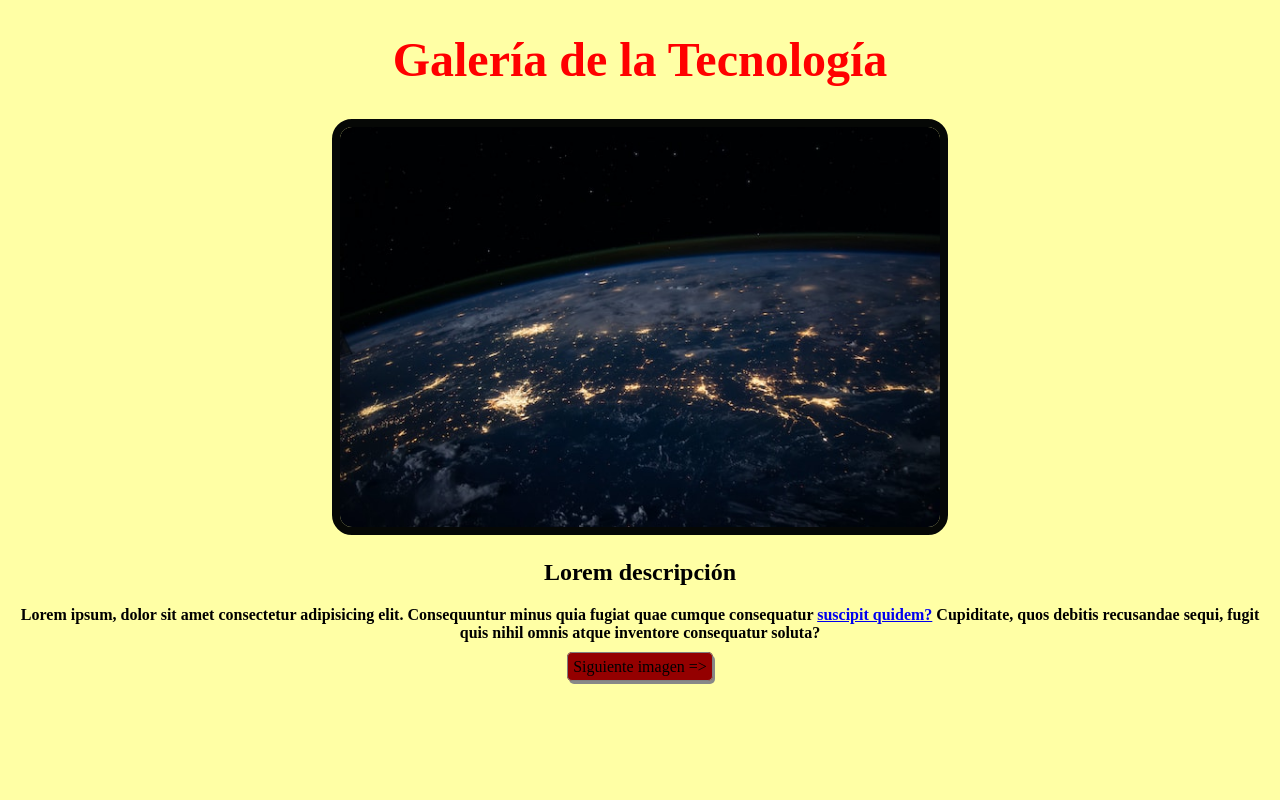
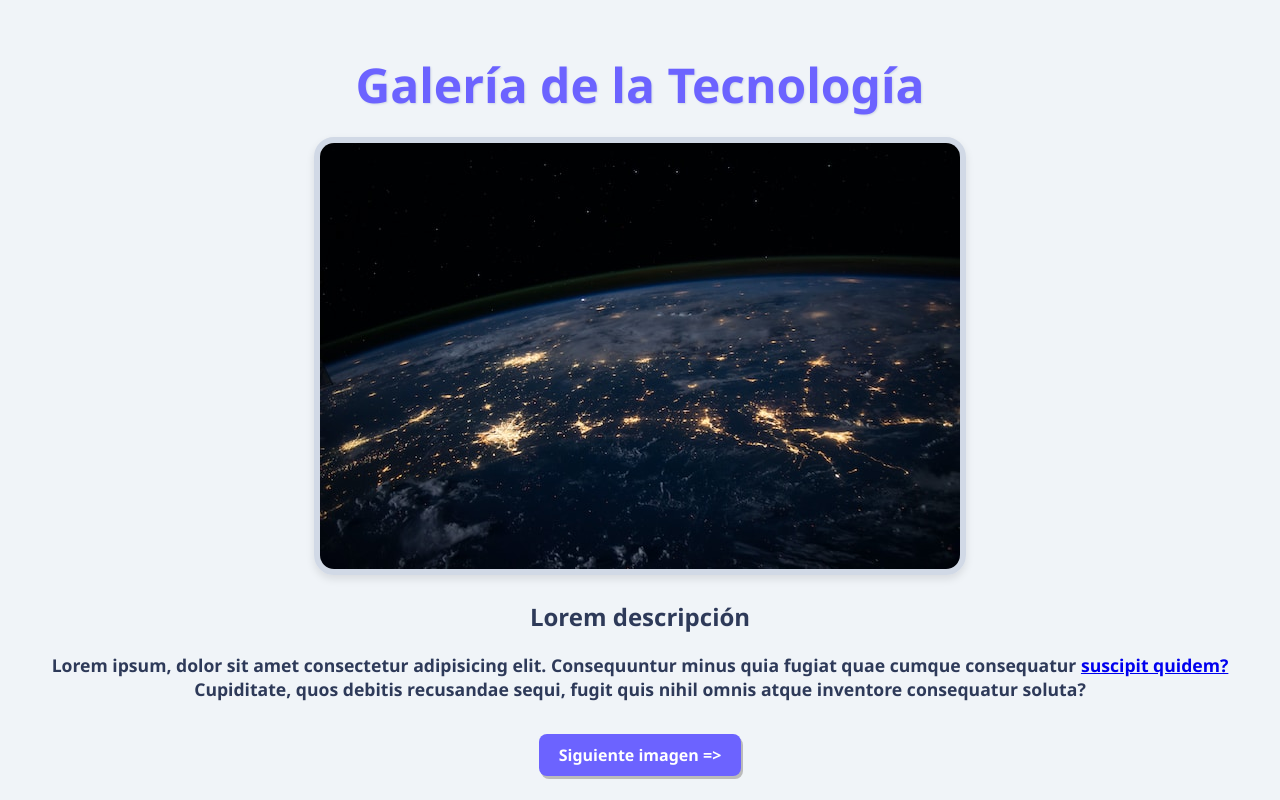
Before and after one commit to Connor123db/galeriadeimagenes, a plain HTML site: page index.html in a window 1280 px wide. Drawn offline with Linux system fonts and the light colour scheme.

Commit message:
Actualizació65

```diff
--- a/styles.css
+++ b/styles.css
@@ -1,33 +1,54 @@
 body {
-    background-color: rgb(255, 255, 165);
+    background-color: #f0f4f8;
+    text-align: center;
+    font-family: 'Segoe UI', Tahoma, Geneva, Verdana, sans-serif;
+    margin: 0;
+    padding: 20px;
+    color: #2e3a59;
 }
 
-.image{
-    border: 8px solid rgb(6, 8, 6);
+h1 {
+    font-size: 3rem;
+    color: #6c63ff;
+    text-shadow: 1px 1px 2px #d1d9e6;
+    margin-bottom: 20px;
+}
+
+.image {
+    border: 6px solid #d1d9e6;
     border-radius: 20px;
-    height: 400px;
+    max-width: 90%;
+    height: auto;
+    transition: transform 0.3s ease, box-shadow 0.3s ease;
+    box-shadow: 0 4px 8px rgba(0, 0, 0, 0.1);
+}
+
+.image:hover {
+    transform: scale(1.03);
+    box-shadow: 0 8px 16px rgba(0, 0, 0, 0.2);
 }
 
 .link-button {
+    display: inline-block;
     text-decoration: none;
-    color: black;
-    border: 1px solid gray;
-    background-color: #940000;
-    padding: 5px;
-    border-radius: 5px;
-    box-shadow: 2px 3px #888888;
+    color: white;
+    background-color: #6c63ff;
+    padding: 10px 20px;
+    border-radius: 8px;
+    font-weight: bold;
+    box-shadow: 2px 3px #bbb;
+    transition: background-color 0.3s ease, transform 0.2s ease;
+    margin-top: 15px;
 }
 
-h1 {
-    text-align: center;
-    font-size: 3rem ;
-    color: red;
+.link-button:hover {
+    background-color: #574b90;
+    transform: translateY(-2px);
 }
 
-body
-{
-    text-align: center;
-}
 p {
     font-weight: bold;
+    font-size: 1.1rem;
+    color: #2e3a59;
+    margin-top: 20px;
 }
```
